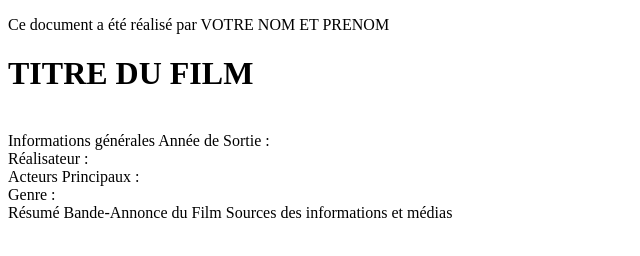
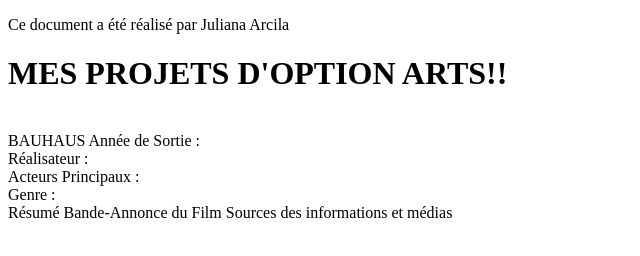
Before and after one commit to juli-arcila/juli-arcila.github.io, a plain HTML site: page index.html in a window 1280 px wide. Shown: the whole page, without its empty margins (0-640 px from the left). Drawn offline with Linux system fonts and the light colour scheme.

Commit message:
Update index.html

```diff
--- a/index.html
+++ b/index.html
@@ -2,16 +2,16 @@
 
 <html>
 	<head>
-		<title>Mon Film Préféré</title>
+		<title>Mes projets d'option arts</title>
 	</head>
 
 	<body>
-		<p>Ce document a été réalisé par VOTRE NOM ET PRENOM</p>
-		<h1>TITRE DU FILM</h1>
+		<p>Ce document a été réalisé par Juliana Arcila</p>
+		<h1>MES PROJETS D'OPTION ARTS!!</h1>
 		<img src="" /> <!--affiche du film (à insérer durant l'activité) -->
 		<br />
 
-		Informations générales
+		BAUHAUS
 
 		Année de Sortie : <br />
 		Réalisateur : <br />
```
